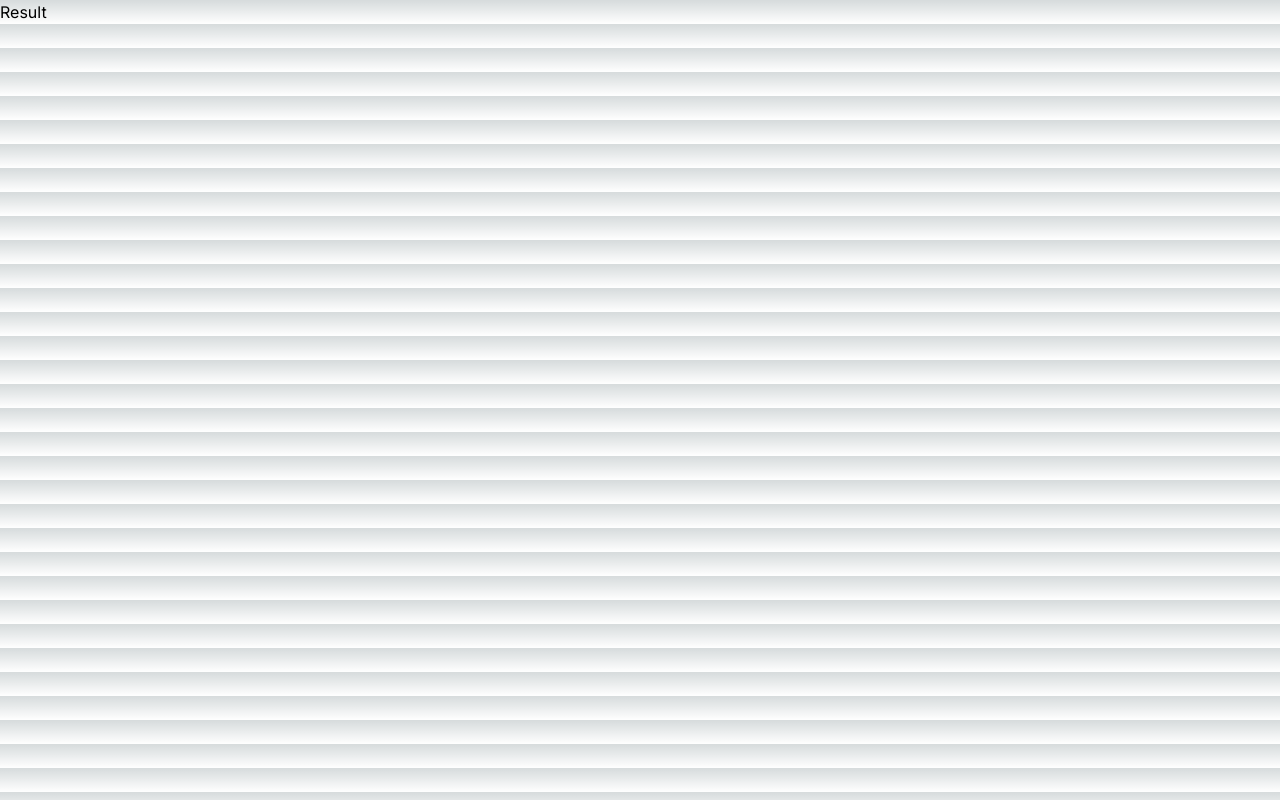
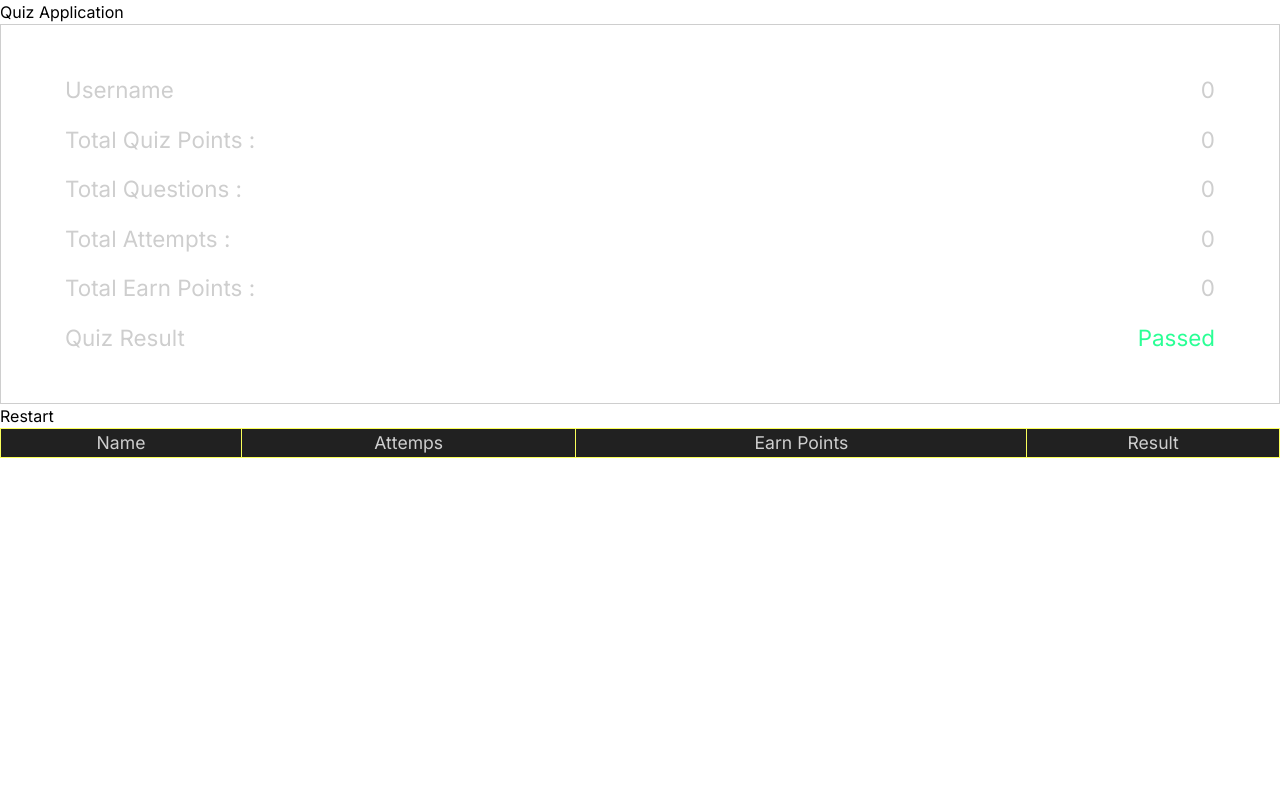
Before and after one commit to NurulIslam-EEE/quiz-app, a Next.js app: page /result in a window 1280 px wide. Built offline with nearby package versions, Linux system fonts and the light colour scheme.

Commit message:
setting up question and result component

```diff
--- a/src/app/globals.css
+++ b/src/app/globals.css
@@ -17,17 +17,6 @@
 }
 
 body {
-  color: rgb(var(--foreground-rgb));
-  background: linear-gradient(
-      to bottom,
-      transparent,
-      rgb(var(--background-end-rgb))
-    )
-    rgb(var(--background-start-rgb));
+  margin: 0;
+  padding: 0;
 }
-
-@layer utilities {
-  .text-balance {
-    text-wrap: balance;
-  }
-}
--- a/src/app/result/page.jsx
+++ b/src/app/result/page.jsx
@@ -1,7 +1,57 @@
-import React from "react";
+import ResultTable from "@/components/ResultTable";
+import Link from "next/link";
+import "../../styles/result.css";
 
 function Result() {
-  return <div>Result</div>;
+  const flag = true;
+  return (
+    <div className="container">
+      <h1 className="title text-light">Quiz Application</h1>
+
+      <div className="result flex-center">
+        <div className="flex">
+          <span>Username</span>
+          <span className="bold">0</span>
+        </div>
+        <div className="flex">
+          <span>Total Quiz Points : </span>
+          <span className="bold">0</span>
+        </div>
+        <div className="flex">
+          <span>Total Questions : </span>
+          <span className="bold">0</span>
+        </div>
+        <div className="flex">
+          <span>Total Attempts : </span>
+          <span className="bold">0</span>
+        </div>
+        <div className="flex">
+          <span>Total Earn Points : </span>
+          <span className="bold">0</span>
+        </div>
+        <div className="flex">
+          <span>Quiz Result</span>
+          <span
+            style={{ color: `${flag ? "#2aff95" : "#ff2a66"}` }}
+            className="bold"
+          >
+            {flag ? "Passed" : "Failed"}
+          </span>
+        </div>
+      </div>
+
+      <div className="start">
+        <Link className="btn" href={"/"}>
+          Restart
+        </Link>
+      </div>
+
+      <div className="container">
+        {/* result table */}
+        <ResultTable></ResultTable>
+      </div>
+    </div>
+  );
 }
 
 export default Result;
--- /dev/null
+++ b/src/components/ResultTable.jsx
@@ -0,0 +1,39 @@
+"use client";
+import React, { useEffect, useState } from "react";
+// import { getServerData } from "../helper/helper";
+
+export default function ResultTable() {
+  const [data, setData] = useState([]);
+
+  // useEffect(() => {
+  //     getServerData(`${process.env.REACT_APP_SERVER_HOSTNAME}/api/result`, (res) => {
+  //         setData(res)
+  //     })
+  // })
+
+  return (
+    <div>
+      <table>
+        <thead className="table-header">
+          <tr className="table-row">
+            <td>Name</td>
+            <td>Attemps</td>
+            <td>Earn Points</td>
+            <td>Result</td>
+          </tr>
+        </thead>
+        <tbody>
+          {!data ?? <div>No Data Found </div>}
+          {data.map((v, i) => (
+            <tr className="table-body" key={i}>
+              <td>{v?.username || ""}</td>
+              <td>{v?.attempts || 0}</td>
+              <td>{v?.points || 0}</td>
+              <td>{v?.achived || ""}</td>
+            </tr>
+          ))}
+        </tbody>
+      </table>
+    </div>
+  );
+}
--- /dev/null
+++ b/src/styles/result.css
@@ -0,0 +1,48 @@
+.flex-center {
+  display: flex;
+  justify-content: center;
+  flex-direction: column;
+  border: 1px solid #cecece;
+  padding: 3em 4em;
+  gap: 1em;
+}
+
+.container .flex {
+  display: flex;
+  justify-content: space-between;
+}
+
+.container .flex span {
+  font-size: 1.4em;
+  color: #cecece;
+}
+
+.container .flex span.achive {
+  font-weight: bold;
+  color: #ff2a66;
+  color: #2aff95;
+}
+
+table {
+  width: 100%;
+}
+
+.table-header {
+  color: #cecece;
+  font-size: 1.1em;
+  text-align: center;
+  background: #212121;
+  padding: 18px 0;
+}
+
+.table-body {
+  font-size: 1.1em;
+  text-align: center;
+  /* color: #cecece; */
+  background: #d8d8d8;
+  padding: 18px 0;
+}
+
+.table-header > tr > td {
+  border: 1px solid #faff5a;
+}
```
